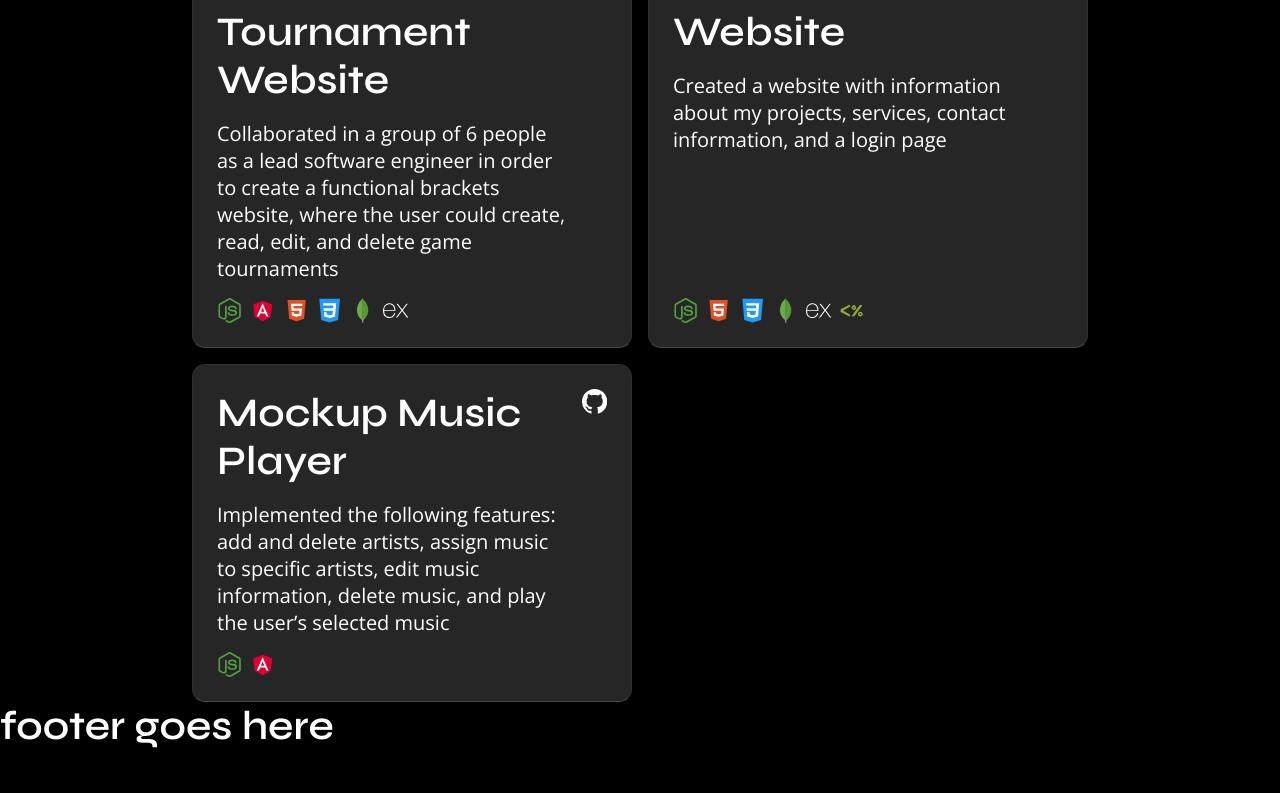
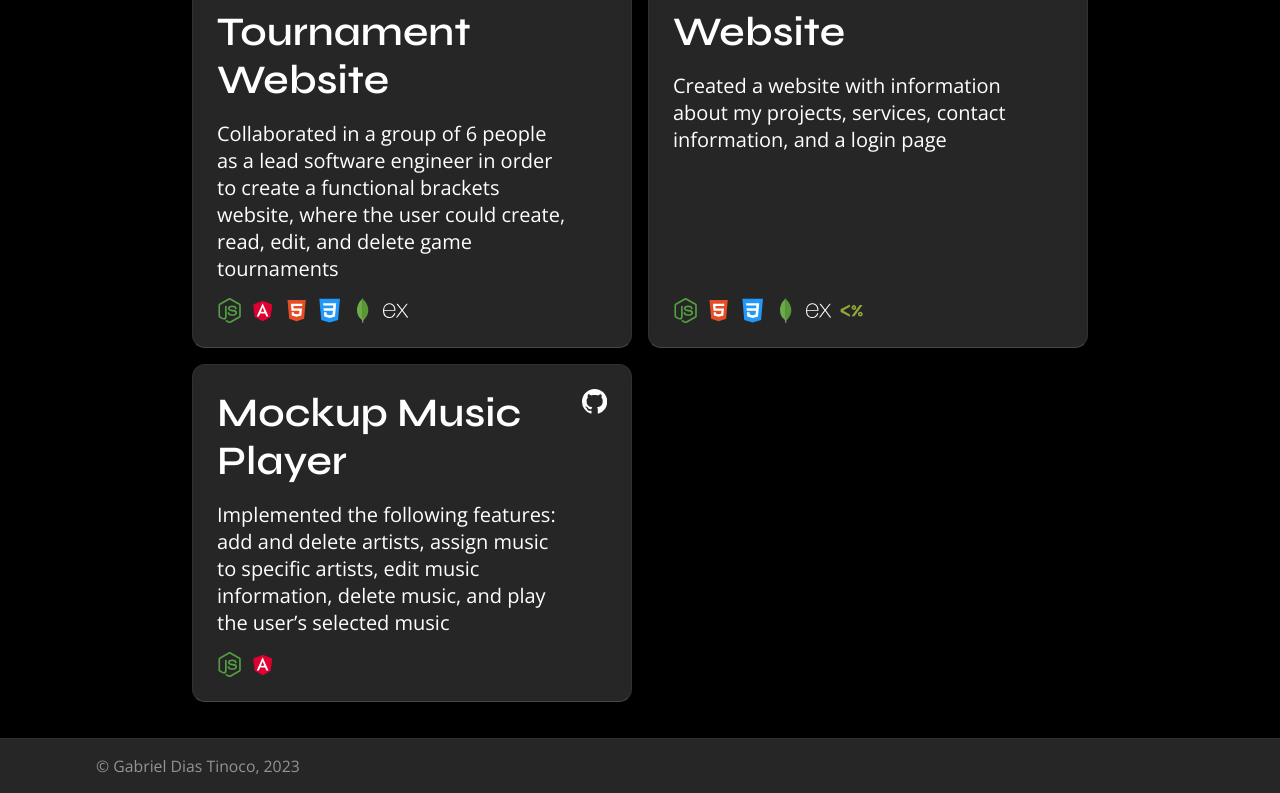
Before and after one commit to Gatinoko/Portfolio, a Next.js app: page / in a window 1280 px wide. Shown: the part 3209-4002 px from the top of the page. Before the commit the page ends 3959 px from the top, so only its background shows below. Built offline with nearby package versions, Linux system fonts and the light colour scheme.

Commit message:
feat(components): Updated Footer component

```diff
--- a/components/footer/footer.scss
+++ b/components/footer/footer.scss
@@ -1,4 +1,15 @@
+@use '../../styles/modules.scss' as *;
+
 .footer {
-	width: 100%;
-	height: fit-content;
+	& {
+		background-color: get-color-value(white-ffffff-15);
+		margin-top: get-responsive-spacing-value(one-up-pairs, spacing-s-m);
+		border-top: 1px solid get-color-value(white-ffffff-5);
+		padding: 1rem get-responsive-spacing-value(custom-pairs, spacing-s-2xl) 1rem
+			get-responsive-spacing-value(custom-pairs, spacing-s-2xl);
+	}
+
+	#CopyrightNotice {
+		opacity: 50%;
+	}
 }
--- a/components/footer/footer.tsx
+++ b/components/footer/footer.tsx
@@ -1,8 +1,7 @@
 /* eslint-disable react/display-name */
 import { cva } from 'class-variance-authority';
-import styles from './page-section.module.scss';
 
-import React, { LegacyRef, ReactNode, forwardRef } from 'react';
+import React from 'react';
 
 interface FooterType {}
 
@@ -11,7 +10,11 @@ const footer = cva('footer');
 export default function Footer(props: FooterType) {
 	return (
 		<footer className={footer({})}>
-			<h6>footer goes here</h6>
+			<p
+				id='CopyrightNotice'
+				data-size='extra-small'>
+				&#169; Gabriel Dias Tinoco, 2023
+			</p>
 		</footer>
 	);
 }
```
